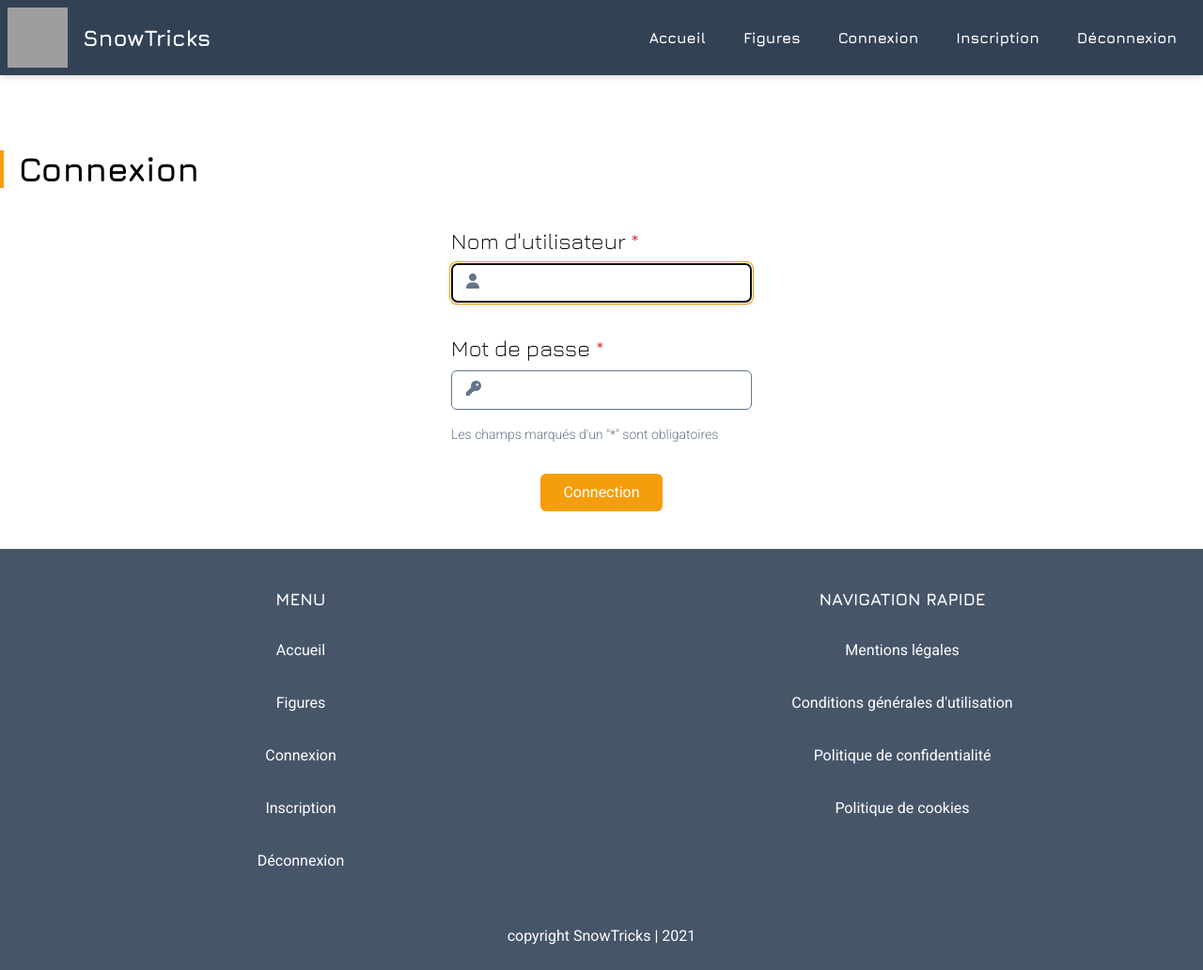
After one commit to OlivierFL/snowtricks, a Symfony app: template templates/security/login.html.twig in a window 1280 px wide. The commit adds this page. Shown: the whole page at 94% size. Run offline with Twig, Linux system fonts and the light colour scheme; the template is opened without the code that fills it, so the values that code supplies are empty; style sheets or scripts are compiled from the project's sources; some libraries are stand-ins or nearby versions; grey boxes are pictures that could not be loaded.

Commit message:
Add login form

```diff
--- a/templates/layout/_footer.html.twig
+++ b/templates/layout/_footer.html.twig
@@ -13,7 +13,7 @@
                class="rounded-md hover:bg-yellow-500 transition duration-500 delay-100 ease-out px-5 py-3">Figures</a>
           </li>
           <li class="py-4">
-            <a href=""
+            <a href="{{ path('app_login') }}"
                class="rounded-md hover:bg-yellow-500 transition duration-500 delay-100 ease-out px-5 py-3">Connexion</a>
           </li>
           <li class="py-4">
@@ -21,7 +21,7 @@
                class="rounded-md hover:bg-yellow-500 transition duration-500 delay-100 ease-out px-5 py-3">Inscription</a>
           </li>
           <li class="py-4">
-            <a href=""
+            <a href="{{ path('app_logout') }}"
                class="rounded-md hover:bg-yellow-500 transition duration-500 delay-100 ease-out px-5 py-3">Déconnexion</a>
           </li>
         </ul>
--- a/templates/layout/_nav.html.twig
+++ b/templates/layout/_nav.html.twig
@@ -30,7 +30,7 @@
              class="text-xl sm:text-base rounded-md transition duration-500 delay-100 ease-out hover:bg-yellow-500 hover:text-white px-8 sm:px-5 py-6 sm:py-3">Figures</a>
         </li>
         <li class="mb-10 sm:mb-0">
-          <a href=""
+          <a href="{{ path('app_login') }}"
              class="text-xl sm:text-base rounded-md transition duration-500 delay-100 ease-out hover:bg-yellow-500 hover:text-white px-8 sm:px-5 py-6 sm:py-3">Connexion</a>
         </li>
         <li class="mb-10 sm:mb-0">
@@ -38,7 +38,7 @@
              class="text-xl sm:text-base rounded-md transition duration-500 delay-100 ease-out hover:bg-yellow-500 hover:text-white px-8 sm:px-5 py-6 sm:py-3">Inscription</a>
         </li>
         <li class="mb-10 sm:mb-0">
-          <a href=""
+          <a href="{{ path('app_logout') }}"
              class="text-xl sm:text-base rounded-md transition duration-500 delay-100 ease-out hover:bg-yellow-500 hover:text-white px-8 sm:px-5 py-6 sm:py-3">Déconnexion</a>
         </li>
       </ul>
--- /dev/null
+++ b/templates/security/login.html.twig
@@ -0,0 +1,91 @@
+{% extends 'base.html.twig' %}
+
+{% block title %}Connexion{% endblock %}
+
+{% block body %}
+  <section class="container lg:max-w-screen-xl mx-auto mt-10 md:mt-24">
+    <form method="post">
+      {% if app.user %}
+        <div class="mb-3">
+          <p>
+            Vous êtes connecté en tant que : <span class="font-bold">{{ app.user.username }}</span>, <a
+                    href="{{ path('app_logout') }}">Déconnexion</a>
+          </p>
+        </div>
+      {% endif %}
+
+      <h1 class="font-jura font-bold text-center lg:text-left text-2xl lg:text-4xl mb-10 mb-6 lg:border-l-4 border-yellow-500 lg:pl-4">
+        Connexion</h1>
+      <div class="container mx-auto flex flex-col w-10/12 lg:w-1/4 text-center lg:text-left mb-8">
+        {% if error %}
+          <div class="bg-red-500 rounded-md text-white font-bold text-xl mb-6 p-2 text-center">
+            <p>{{ error.messageKey|trans(error.messageData, 'security') }}</p>
+          </div>
+        {% endif %}
+
+        <label for="inputUsername"
+               class="font-jura font-light text-2xl mb-2"
+        >
+          Nom d'utilisateur <span class="text-red-500">*</span>
+        </label>
+        <div class="relative mb-8 mx-auto w-full">
+          <div class="absolute inset-y-0 flex items-center pointer-events-none">
+            <i class="fas fa-user text-gray-500 w-5 h-5 pl-4"></i>
+          </div>
+          <input type="text"
+                 value="{{ last_username }}"
+                 name="username"
+                 id="inputUsername"
+                 class="block border border-gray-500 text-gray-500 rounded-md pl-10 py-2 focus:border-yellow-500 focus:shadow-md focus:ring-2 focus:ring-yellow-500 w-full"
+                 required
+                 autofocus
+          >
+        </div>
+        <label for="inputPassword"
+               class="font-jura font-light text-2xl mb-2"
+        >
+          Mot de passe <span class="text-red-500">*</span>
+        </label>
+        <div class="relative mb-4 mx-auto w-full">
+          <div class="absolute inset-y-0 flex items-center pointer-events-none">
+            <i class="fas fa-key text-gray-500 w-5 h-5 pl-4"></i>
+          </div>
+          <input type="password"
+                 name="password"
+                 id="inputPassword"
+                 class="block border border-gray-500 text-gray-500 rounded-md pl-10 py-2 focus:border-yellow-500 focus:shadow-md focus:ring-2 focus:ring-yellow-500 w-full"
+                 autocomplete="current-password"
+                 required
+          >
+        </div>
+
+        <input type="hidden" name="_csrf_token"
+               value="{{ csrf_token('authenticate') }}"
+        >
+
+
+        <!--        {#- ->
+        Uncomment this section and add a remember_me option below your firewall to activate remember me functionality.-->
+<!--        See https://symfony.com/doc/current/security/remember_me.html-->
+<!--  -->
+<!--        <div class="checkbox mb-3">-->
+<!--            <label>-->
+<!--                <input type="checkbox" name="_remember_me"> Remember me-->
+<!--            </label>-->
+<!--        </div>-->
+<!-- #}-->
+        <div class="text-sm font-light text-gray-500">
+          <p>Les champs marqués d'un "*" sont obligatoires</p>
+        </div>
+      </div>
+
+      <div class="text-center">
+        <button class="inline-block bg-yellow-500 hover:bg-yellow-600 transition duration-500 delay-100 ease-out text-white px-6 py-2 rounded-md"
+                type="submit">
+          Connection
+        </button>
+      </div>
+
+    </form>
+  </section>
+{% endblock %}
```
